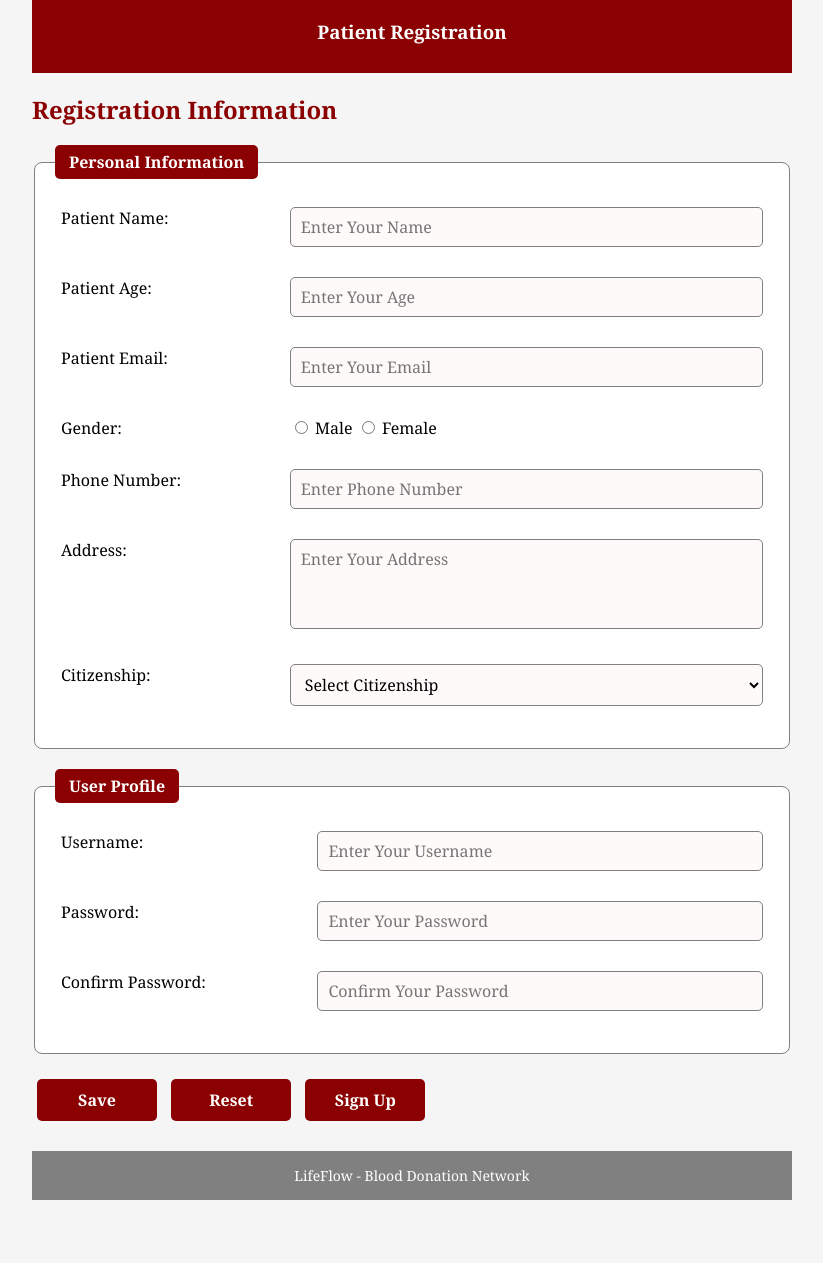
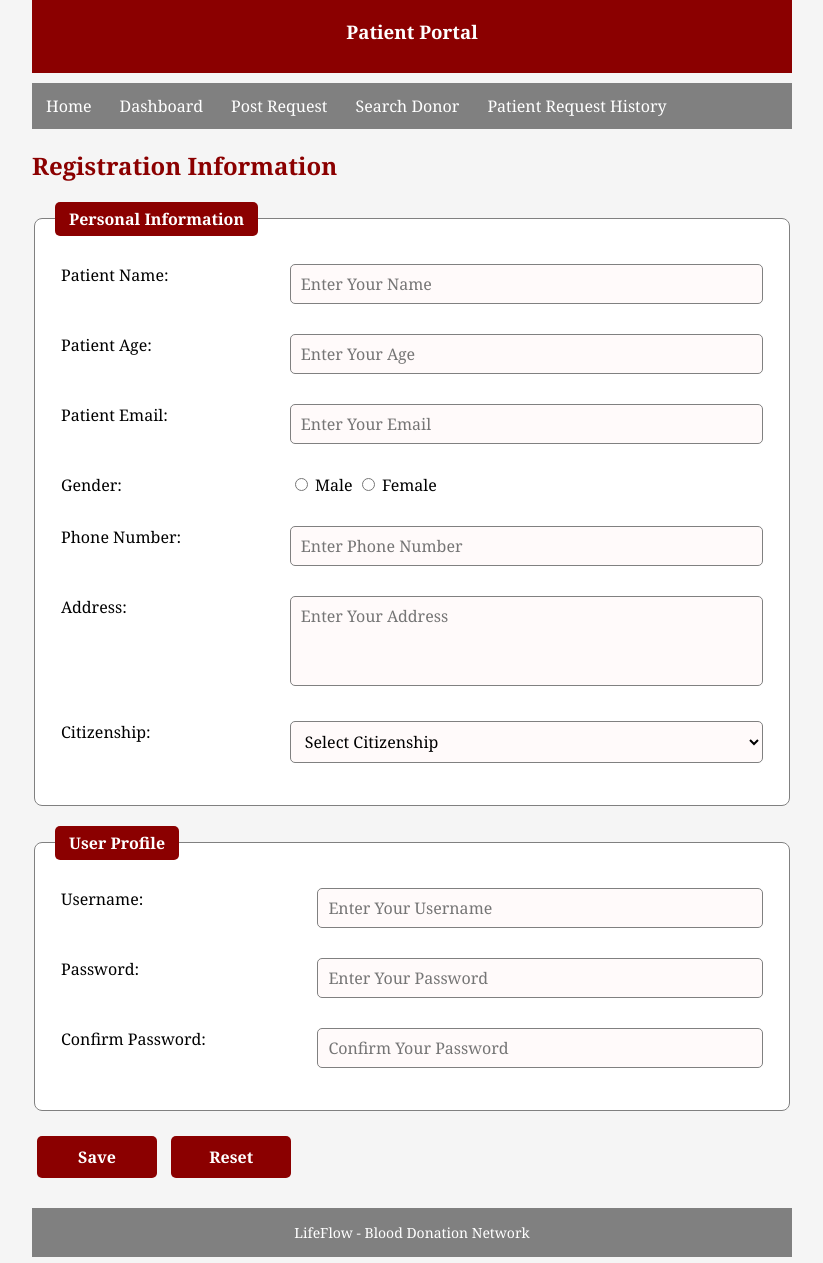
Before and after one commit to TanvirHosenNishat01-blip/WebTech_Project_Fall2026-27_GroupNumber-06-, a plain HTML site: page Page/PatientRegistration.html in a window 1280 px wide. Shown: the part 97-1360 px from the top of the page, without its empty margins (228-1051 px from the left). Before the commit the page ends 1317 px from the top, so only its background shows below. Drawn offline with Linux system fonts and the light colour scheme.

Commit message:
Revamp Patient Registration page layout and navigation
Updated the Patient Registration page with a new layout and navigation bar. Added classes for styling and improved the structure of the form.

```diff
--- a/Page/PatientRegistration.html
+++ b/Page/PatientRegistration.html
@@ -1,3 +1,4 @@
+
 <!DOCTYPE html>
 <html lang="en-US">
 <head>
@@ -11,13 +12,27 @@
     <title>Registration - LifeFlow</title>
 </head>
 
-<body>
-    <div class="container">
+<body class="patient">
 
+    <!-- Top banner -->
     <div class="header">
         <h1>LifeFlow</h1>
-            <h3>Patient Registration</h3>
+        <h3>Patient Portal</h3>
     </div>
+
+
+    <!-- Navigation bar -->
+    <div class="topnav">
+        <a href="PatientRegistration.html" class="active">Home</a>
+        <a href="PatientDashboard.html">Dashboard</a>
+        <a href="PostBloodRequest.html">Post Request</a>
+        <a href="SearchDonors.html">Search Donor</a>
+        <a href="PatientRequestHistory.html">Patient Request History</a>
+    </div>
+
+
+    <!-- Registration form container -->
+    <div class="container">
 
         <h2>Registration Information</h2>
 
@@ -26,7 +41,7 @@
             <fieldset>
                 <legend>Personal Information</legend>
 
-                <table>
+                <table class="form-table">
                     <tr>
                         <td>
                             <label for="PatientName">Patient Name:</label>
@@ -97,8 +112,8 @@
                             <label for="Address">Address:</label>
                         </td>
                         <td>
-                            <textarea id="Address" name="Address"
-                                placeholder="Enter Your Address"></textarea>
+                            <textarea id="Address" name="Address" style="resize: none;"
+                                placeholder="Enter Your Address" ></textarea>
                             <p id="AddressError"></p>
                         </td>
                     </tr>
@@ -126,7 +141,7 @@
             <fieldset>
                 <legend>User Profile</legend>
 
-                <table>
+                <table class="form-table">
                     <tr>
                         <td>
                             <label for="Username">Username:</label>
@@ -168,22 +183,28 @@
             </fieldset>
 
 
+            <!-- Action buttons -->
+            <div class="btn-group">
+
                 <input type="button" id="save" value="Save"
                     onclick="saveProfile()">
 
                 <input type="button" id="Reset" value="Reset"
                     onclick="resetProfile()">
 
-            <input type="submit" id="signup" value="Sign Up">
+            </div>
 
             <p id="Message"></p>
 
         </form>
 
-        <div class="footer">
-            <h5>LifeFlow - Blood Donation Network </h5>
     </div>
 
+
+    <!-- Footer -->
+    <div class="footer">
+        <h5>LifeFlow - Blood Donation Network</h5>
     </div>
+
 </body>
 </html>
```
Lines whose indentation alone changed are shown as unchanged.
